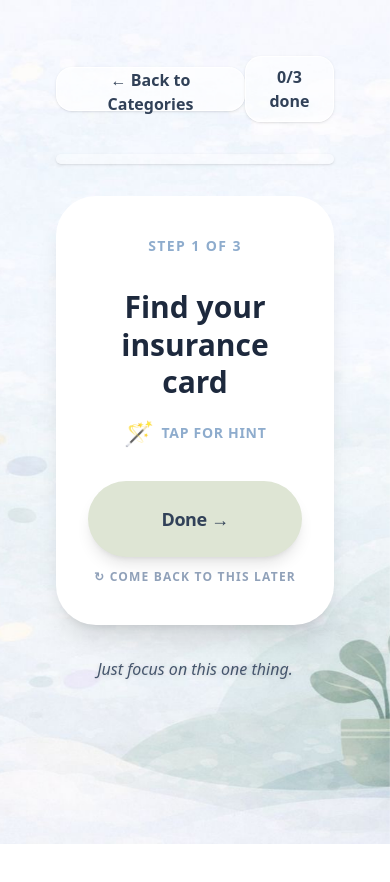
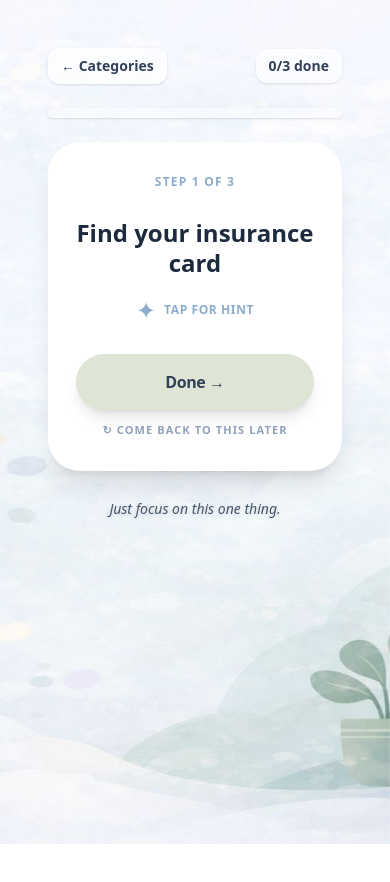
Before and after one commit to bka81/telus-hackathon, a React (Vite) app: page /focus in a window 390 px wide. Shown: the top 882 px of the page. Built offline with nearby package versions, Linux system fonts and the light colour scheme.

Commit message:
fix: update back button label in Reflect component for clarity

```diff
--- a/src/pages/Focus.jsx
+++ b/src/pages/Focus.jsx
@@ -5,7 +5,7 @@ import focusBg from "../assets/images/focus-mode.jpg";
 
 const PROGRESS_KEY = "lastProgress_v1";
 
-//debug tool
+// debug tool (kept, but NOT used for styling to avoid “pink outline” issues)
 const DEV_VISUAL_TAG = true;
 
 function safeParse(str) {
@@ -131,7 +131,11 @@ export default function Focus() {
       totalSteps,
       status: nextStatus,
       tasks: nextTasks,
-      title: overrides.title ?? prev.title ?? titleFromState ?? String(selectedCategory?.title || ""),
+      title:
+        overrides.title ??
+        prev.title ??
+        titleFromState ??
+        String(selectedCategory?.title || ""),
       restSuggestion: overrides.restSuggestion ?? prev.restSuggestion ?? null,
       iconKey: overrides.iconKey ?? prev.iconKey ?? selectedCategory?.iconKey ?? null,
     };
@@ -182,7 +186,10 @@ export default function Focus() {
     persistCategory(nextTasks, {});
 
     if (countDone(nextTasks) >= nextTasks.length) {
-      persistCategory(nextTasks, { status: "completed", iconKey: selectedCategory?.iconKey ?? null });
+      persistCategory(nextTasks, {
+        status: "completed",
+        iconKey: selectedCategory?.iconKey ?? null,
+      });
 
       navigate("/reflect", {
         state: {
@@ -210,8 +217,23 @@ export default function Focus() {
     persistCategory(nextTasks, {});
   };
 
+  // Mobile-safe button label: short on very small screens, full on >= sm
+  const PrimaryLabel = ({ isLast }) => (
+    <>
+      <span className="block sm:hidden">{isLast ? "Finish →" : "Done →"}</span>
+      <span className="hidden sm:block">
+        {isLast ? "Finish & Get Summary →" : "Done →"}
+      </span>
+    </>
+  );
+
+  const isLastStep = doneCount === totalCount - 1;
+
   return (
-    <div className="relative min-h-screen w-full flex flex-col items-center font-sans overflow-hidden">
+    <div
+      className="relative min-h-screen w-full flex flex-col items-center font-sans overflow-hidden"
+      style={{ paddingTop: "env(safe-area-inset-top)" }}
+    >
       <div
         className="fixed inset-0 -z-10 w-full h-full"
         style={{
@@ -222,23 +244,42 @@ export default function Focus() {
         }}
       />
 
-      {/* top bar */}
-      <div className="w-full flex items-center justify-between px-6 pt-6 z-10">
+      {/* TOP BAR — compact + no wrapping on small phones */}
+      <div className="w-full flex items-center justify-between px-4 sm:px-6 pt-4 sm:pt-6 z-10 gap-2">
         <button
           onClick={goBackToBreakdown}
-          className="h-11 px-4 rounded-2xl bg-white/70 border border-white/80 shadow-sm text-slate-700 font-semibold"
+          className={[
+            "h-9 sm:h-11",
+            "px-3 sm:px-4",
+            "rounded-xl sm:rounded-2xl",
+            "bg-white/70 border border-white/80 shadow-sm",
+            "text-slate-700 text-sm sm:text-base font-semibold",
+            "whitespace-nowrap",
+            // remove any accidental outlines/rings
+            "outline-none focus:outline-none focus:ring-0",
+          ].join(" ")}
           type="button"
         >
-          ← Back to Categories
+          ← Categories
         </button>
 
-        <div className="text-slate-700 font-semibold bg-white/60 border border-white/80 px-3 py-2 rounded-2xl shadow-sm">
+        <div
+          className={[
+            "text-slate-700 font-semibold",
+            "text-sm sm:text-base",
+            "bg-white/60 border border-white/80",
+            "px-3 py-1.5 sm:px-3 sm:py-2",
+            "rounded-xl sm:rounded-2xl shadow-sm",
+            "whitespace-nowrap",
+          ].join(" ")}
+        >
           {doneCount}/{totalCount} done
         </div>
       </div>
 
-      <div className="w-full flex flex-col items-center justify-start pt-8 px-6 z-10 min-h-screen">
-        <div className="w-full max-w-lg bg-white/40 h-2.5 rounded-full mb-8 shadow-sm">
+      <div className="w-full flex flex-col items-center justify-start pt-6 sm:pt-8 px-4 sm:px-6 z-10 min-h-screen">
+        {/* Progress bar wrapper */}
+        <div className="w-full max-w-lg bg-white/40 h-2.5 rounded-full mb-6 sm:mb-8 shadow-sm">
           <div
             className="bg-[#5072A7] h-2.5 rounded-full transition-all duration-500"
             style={{ width: `${progressPct}%` }}
@@ -246,36 +287,53 @@ export default function Focus() {
         </div>
 
         {titleFromState ? (
-          <div className="w-full max-w-lg text-center mb-6">
-            <div className="text-slate-700 font-semibold">{titleFromState}</div>
+          <div className="w-full max-w-lg text-center mb-5 sm:mb-6 px-1">
+            <div className="text-slate-700 font-semibold text-sm sm:text-base">
+              {titleFromState}
+            </div>
           </div>
         ) : null}
 
-        {/* CARD: make wider on phone + slightly reduce side padding */}
-        <div className="w-full max-w-xl bg-white rounded-[2.5rem] px-8 py-10 shadow-xl text-center space-y-8 animate-in zoom-in duration-300">
-          <p className="text-[#8EACCD] font-bold tracking-widest uppercase text-sm">
+        {/* CARD — fills width nicely on small phones, still capped */}
+        <div
+          className={[
+            "w-full",
+            "max-w-[420px] sm:max-w-lg",
+            "bg-white",
+            "rounded-[2rem] sm:rounded-[2.5rem]",
+            "px-7 py-8 sm:px-10 sm:py-10",
+            "shadow-xl",
+            "text-center",
+            "space-y-7 sm:space-y-8",
+            "animate-in zoom-in duration-300",
+          ].join(" ")}
+        >
+          <p className="text-[#8EACCD] font-bold tracking-widest uppercase text-xs sm:text-sm">
             Step {Math.min(doneCount + 1, totalCount)} of {totalCount}
           </p>
 
           <div className="space-y-4">
-            <h2 className="text-3xl font-semibold text-slate-800 leading-tight">
+            <h2 className="text-2xl sm:text-3xl font-semibold text-slate-800 leading-tight">
               {currentTask?.text ?? ""}
             </h2>
 
             <button
               onClick={() => setShowDetail((v) => !v)}
-              className="flex items-center justify-center gap-2 mx-auto text-[#8EACCD] hover:text-[#5072A7] transition-all group"
+              className={[
+                "flex items-center justify-center gap-2 mx-auto",
+                "text-[#8EACCD] hover:text-[#5072A7] transition-all group",
+                "outline-none focus:outline-none focus:ring-0",
+              ].join(" ")}
               type="button"
             >
               <span
                 className={`text-2xl transition-all duration-300 inline-block
                 group-hover:rotate-12 group-hover:scale-110
-                ${isWiggling ? "animate-bounce translate-x-2 text-3xl" : ""}
-              `}
+                ${isWiggling ? "animate-bounce translate-x-2 text-3xl" : ""}`}
               >
-                🪄
+                ✦
               </span>
-              <span className="text-sm font-bold uppercase tracking-wider">
+              <span className="text-xs sm:text-sm font-bold uppercase tracking-wider">
                 {showDetail ? "Hide hint" : "Tap for hint"}
               </span>
             </button>
@@ -288,30 +346,40 @@ export default function Focus() {
           </div>
 
           <div className="flex flex-col gap-3">
-            {/* PRIMARY BUTTON: bigger visually + allow long label to fit */}
+            {/* PRIMARY BUTTON — no overflow, no weird outline, scales perfectly */}
             <button
               onClick={handleNext}
               type="button"
               className={[
-                "w-full rounded-full shadow-lg transition-transform active:scale-95",
-                "bg-[#DEE5D4] hover:bg-[#ced9c1] text-slate-700",
-                // make it feel "longer": more horizontal padding + min-height
-                "px-8 py-6 min-h-[64px]",
-                // slightly smaller text so Finish label fits; keep bold
-                "font-extrabold text-lg sm:text-xl",
-                // keep label on one line on most phones; wrap only if absolutely needed
+                "w-full",
+                "rounded-full",
+                "bg-[#DEE5D4] hover:bg-[#ced9c1]",
+                "text-slate-700",
+                "shadow-lg",
+                "transition-transform active:scale-95",
+                "min-h-[56px] sm:min-h-[64px]",
+                "px-6 sm:px-8",
+                "py-4 sm:py-6",
+                "font-extrabold",
+                "text-base sm:text-lg",
+                "tracking-tight",
+                // critical: keep single-line; we provide short label on small screens anyway
                 "whitespace-nowrap",
-                // optional: tighter tracking
-                "tracking-tight",
-
+                // remove focus ring/outline that causes “pink border” look
+                "outline-none focus:outline-none focus:ring-0 focus-visible:ring-0",
               ].join(" ")}
             >
-              {doneCount === totalCount - 1 ? "Finish & Get Summary →" : "Done →"}
+              <PrimaryLabel isLast={isLastStep} />
             </button>
 
             <button
               onClick={handleComeBackLater}
-              className="text-slate-400 text-xs font-bold uppercase tracking-widest hover:text-slate-600 transition-colors"
+              className={[
+                "text-slate-400 text-[11px] sm:text-xs",
+                "font-bold uppercase tracking-widest",
+                "hover:text-slate-600 transition-colors",
+                "outline-none focus:outline-none focus:ring-0",
+              ].join(" ")}
               type="button"
             >
               ↻ Come back to this later
@@ -319,9 +387,12 @@ export default function Focus() {
           </div>
         </div>
 
-        <p className="mt-8 text-slate-600 font-medium italic drop-shadow-sm">
+        <p className="mt-7 sm:mt-8 text-slate-600 font-medium italic drop-shadow-sm text-sm sm:text-base">
           Just focus on this one thing.
         </p>
+
+        {/* Optional dev visual tag (disabled by default styling) */}
+        {DEV_VISUAL_TAG ? null : null}
       </div>
     </div>
   );
--- a/src/pages/Reflect.jsx
+++ b/src/pages/Reflect.jsx
@@ -166,7 +166,7 @@ export default function Reflect() {
           {/* ✅ Top navigation back button */}
           <div className="rf__topNav">
             <button onClick={goBack} className="rf__backBtn" type="button">
-              ← Categories
+              ←
             </button>
           </div>
 
```
